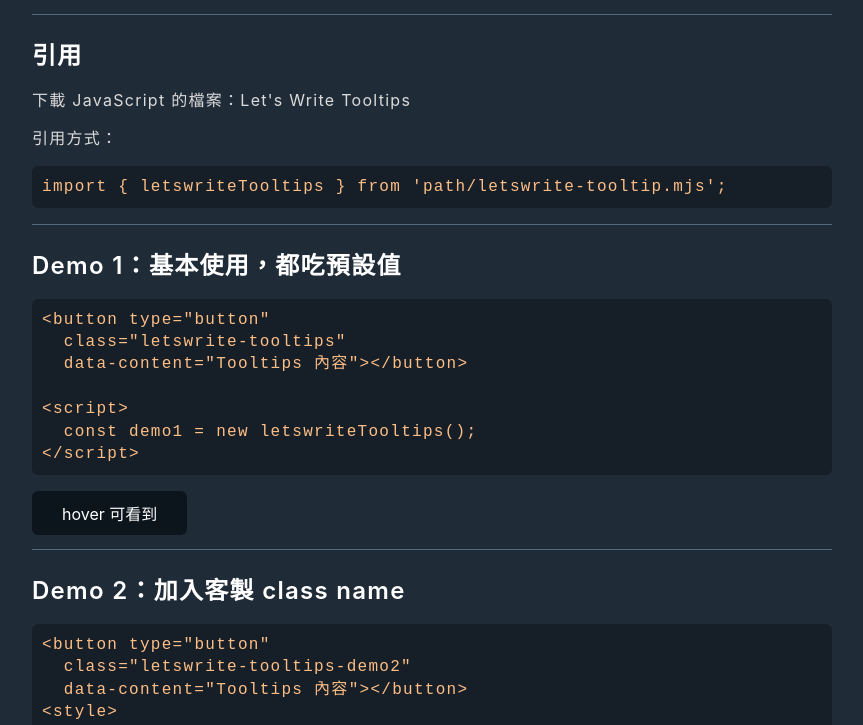
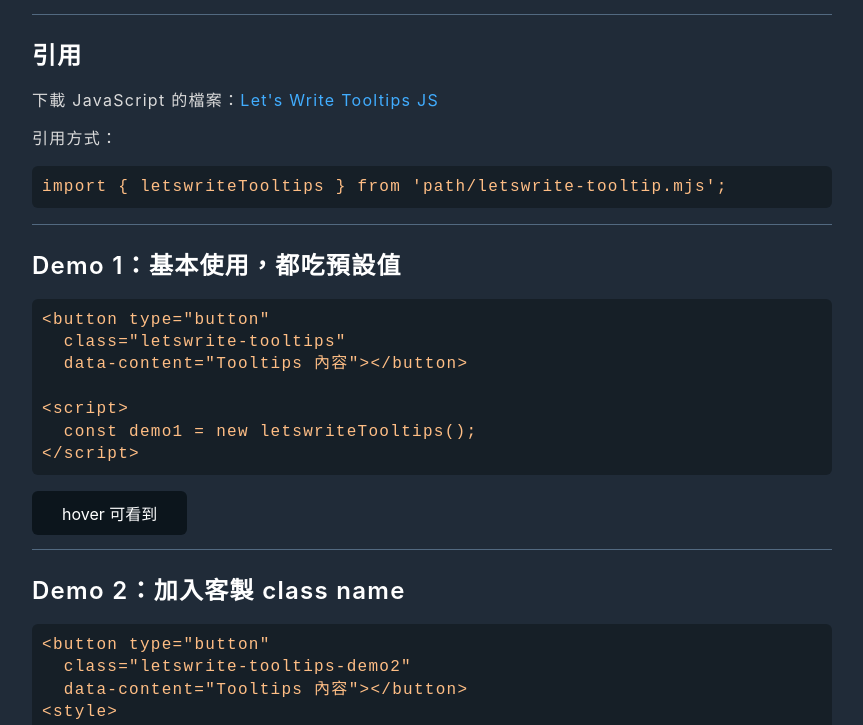
Before and after one commit to letswritetw/letswrite-js-tooltips, a website: page index.pug in a window 1280 px wide. Shown: the part 71-796 px from the top of the page, without its empty margins (208-1071 px from the left). Drawn offline with nearby package versions, Linux system fonts and the light colour scheme; files that its build step writes are made by us from their sources; a small style sheet from the web is missing.

Commit message:
更新引用的 JS 連結

```diff
--- a/index.pug
+++ b/index.pug
@@ -60,7 +60,8 @@ html(lang="zh-Hant")
 
       // install
       h2 引用
-      p 下載 JavaScript 的檔案：Let's Write Tooltips
+      p 下載 JavaScript 的檔案：
+        a(href="https://github.com/letswritetw/letswrite-js-tooltips/blob/main/src/letswrite-tooltip.mjs.js", target="_blank") Let's Write Tooltips JS
       p 引用方式：
       pre
         code.language-javascript.
```
Also changed, not shown: index.html.
